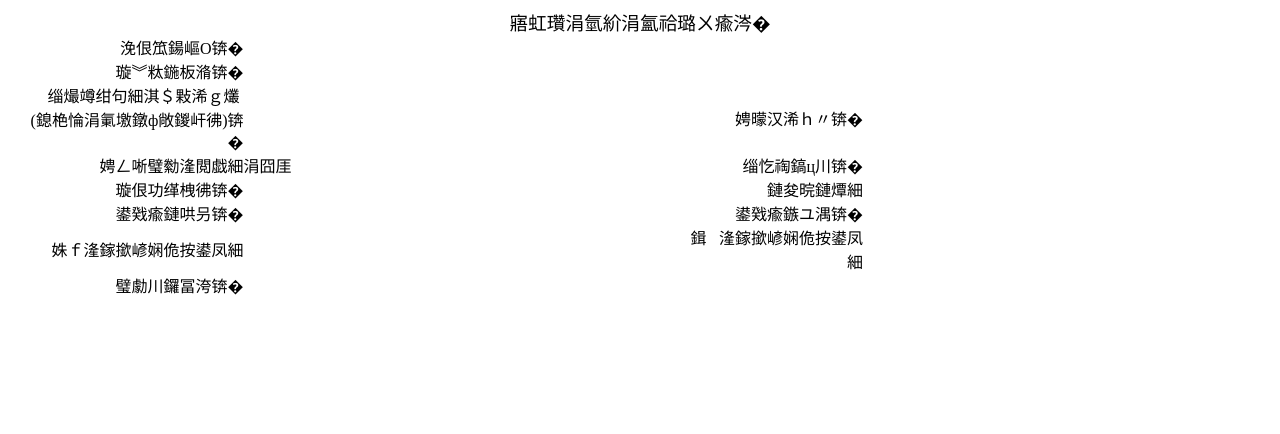
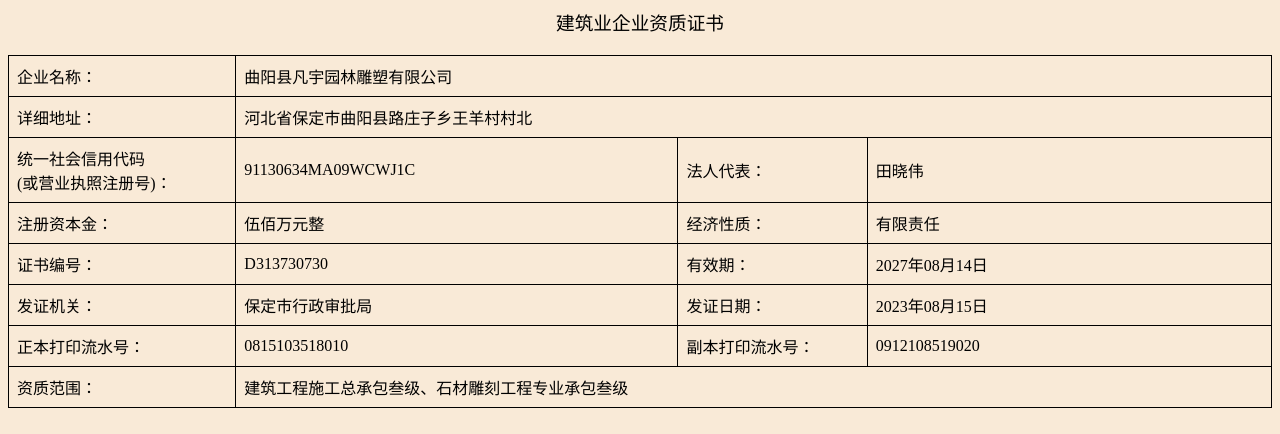
Before and after one commit to zf-lab/zizhipage, a plain HTML site: page index.html in a window 1280 px wide. Drawn offline with Linux system fonts and the light colour scheme.

Commit message:
fixed：解决冲突

```diff
--- a/index.html
+++ b/index.html
@@ -1,9 +1,23 @@
 
-<!-- saved from url=(0119)https://www.mohurd.gov.cn/docmaap/CertQRCodeQuery.aspx?CertID=D141158039&Type=2&ID=DF4D9F31-AAD2-46FC-A1B8-AE3FF8E87E3A -->
-<html xmlns="http://www.w3.org/1999/xhtml"><head><meta http-equiv="Content-Type" content="text/html; charset=GBK"><script>alert('该证书信息不存在！');</script>
+<html xmlns="http://www.w3.org/1999/xhtml"><head><meta http-equiv="Content-Type" content="text/html; charset=UTF-8">
 
 
+  <style>
+      table {
+        border-collapse: collapse;
+        width: 100%;
+      }
 
+      th, td {
+        text-align: left;
+        padding: 8px;
+        border: 1px solid #000;
+        background-color: rgb(249, 234, 215);
+      }
+      body {
+   background-color: rgb(249, 234, 215);
+  }
+ </style>
 
 <title>
 资质证书查询
@@ -18,50 +32,50 @@
 
 <input type="hidden" name="__VIEWSTATEGENERATOR" id="__VIEWSTATEGENERATOR" value="AFF50CC4">
 </div>
-              <div style="width:100%" align="center"><span style="font-size: 14pt; font-family: &#39;黑体&#39;">建筑业企业资质证书</span></div>
+            <div style="width:100%;padding-bottom: 20px;" align="center"><span style="font-size: 14pt; font-family: &#39;黑体&#39;">建筑业企业资质证书</span></div>
             <table border="0" cellpadding="0" cellspacing="1" style="border-left-color: black;border-bottom-color: black; border-top-color: black; border-collapse: collapse;background-color: black; text-align: left; border-right-color: black" width="98%" align="center">
                 <tbody><tr style="background-color: white;height:20px">
                     <td align="right" style="width:18%; height: 20px;">企业名称：</td>
-                      <td colspan="3" style="height: 20px"><span id="Label1"></span></td>
+                    <td colspan="3" style="height: 20px"><span id="Label1">曲阳县凡宇园林雕塑有限公司</span></td>
                 </tr>
                   <tr style="background-color: white;height:20px">
                     <td align="right">详细地址：</td>
-                      <td colspan="3"><span id="Label8"></span></td>
+                    <td colspan="3"><span id="Label8">河北省保定市曲阳县路庄子乡王羊村村北</span></td>
                 </tr>
                 <tr style="background-color: white;height:20px">
                     <td align="right" style="width:15%">统一社会信用代码&nbsp; <br>(或营业执照注册号)：</td>
-                      <td style="width:35%"><span id="Label3"></span></td>
+                    <td style="width:35%"><span id="Label3">91130634MA09WCWJ1C</span></td>
                     <td align="right" style="width:15%">法人代表：</td>
-                      <td style="width:35%"><span id="Label7"></span></td>
+                    <td style="width:35%"><span id="Label7">田晓伟</span></td>
                 </tr>
                 <tr style="background-color: white;height:20px">
                     <td align="right">注册资本金：</td>
-                      <td><span id="Label10"></span>万元<span id="Label11"></span></td>
+                    <td><span id="Label10">伍佰万元整</span></td>
                     <td align="right">经济性质：</td>
-                      <td><span id="Label9"></span></td>
+                    <td><span id="Label9">有限责任</span></td>
                 </tr>
                 <tr style="background-color: white;height:20px">
                     <td align="right">证书编号：</td>
-                      <td><span id="Label12"></span></td>
+                    <td><span id="Label12">D313730730</span></td>
                     <td align="right" style="height: 20px">有效期：</td>
-                      <td style="height: 20px"><span id="Label15"></span></td>
+                    <td style="height: 20px">2027年08月14日<span id="Label15"></span></td>
                 </tr>
 
                  <tr style="background-color: white;height:20px">
                     <td align="right" style="height: 20px">发证机关：</td>
-                      <td style="height: 20px"> <span id="Label13"></span></td>
+                    <td style="height: 20px"> <span id="Label13">保定市行政审批局</span></td>
                     <td align="right" style="height: 20px">发证日期：</td>
-                      <td style="height: 20px"><span id="Label14"></span></td>
+                    <td style="height: 20px"><span id="Label14">2023年08月15日</span></td>
                 </tr>
                 <tr style="background-color: white;height:20px">
                   <td align="right" style="height: 19px">正本打印流水号：</td>
-                      <td style="height: 19px"><span id="Label16"></span></td>
+                  <td style="height: 19px"><span id="Label16">0815103518010</span></td>
                   <td align="right" style="height: 19px">副本打印流水号：</td>
-                      <td style="height: 19px"><span id="Label18"></span></td>
+                  <td style="height: 19px"><span id="Label18">0912108519020</span></td>
               </tr>
                 <tr style="background-color: white;height:20px">
                     <td align="right">资质范围：</td>
-                      <td colspan="3"><span id="Label20"></span></td>
+                    <td colspan="3"><span id="Label20">建筑工程施工总承包叁级、石材雕刻工程专业承包叁级</span></td>
                 </tr>
 
 
```
Lines whose indentation alone changed are shown as unchanged.
